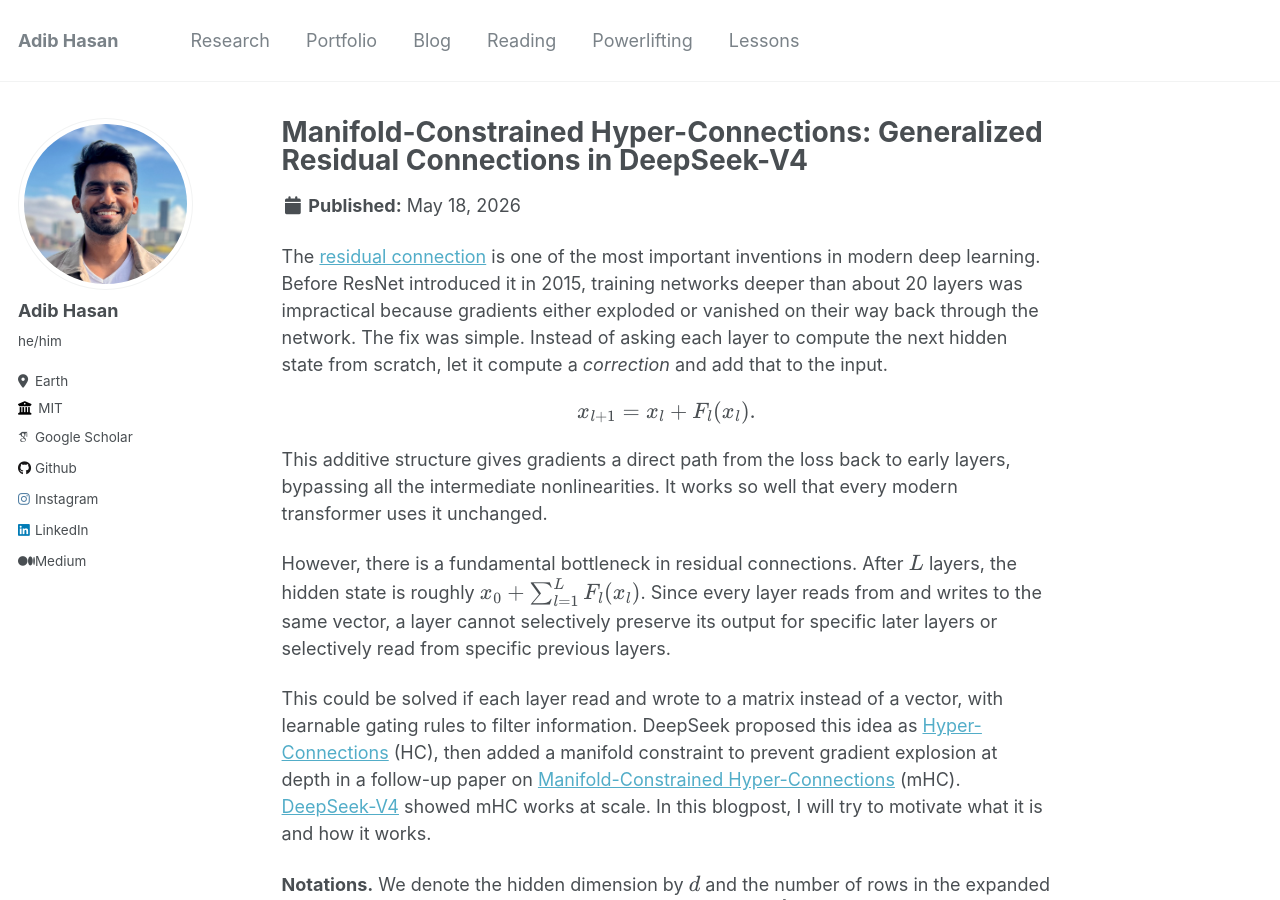
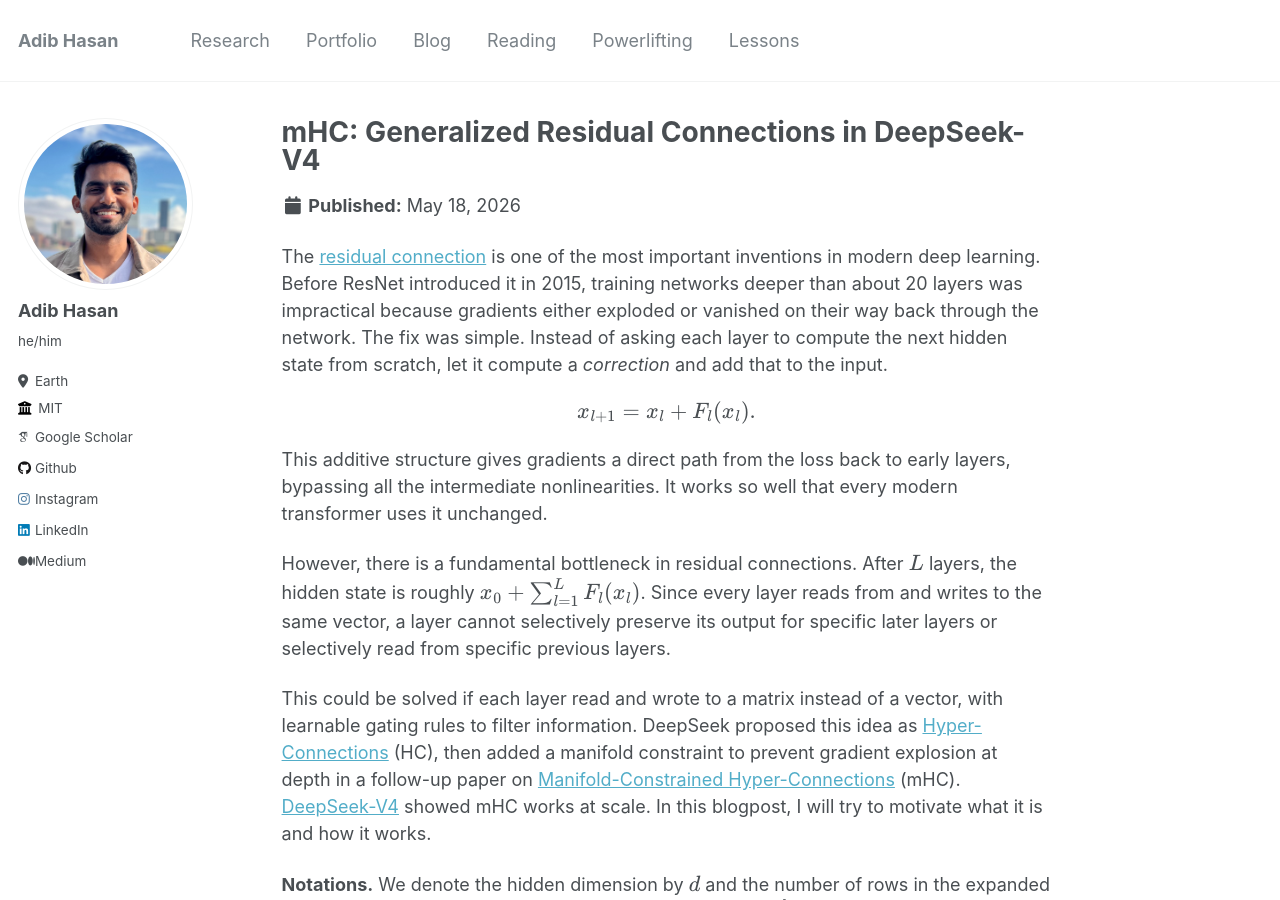
Before and after one commit to Neehan/neehan.github.io, a Jekyll site: the page built from _blog/mhc-residual-connection.md, in a window 1280 px wide and 900 px high. Built offline with Jekyll 4.4.1, drawn with Linux system fonts in a browser that asks for light colours; some web fonts are replaced.

Commit message:
Shorten title to mHC: Generalized Residual Connections in DeepSeek-V4
Co-Authored-By: Claude Opus 4.6 (1M context) <noreply@anthropic.com>

```diff
--- a/_blog/mhc-residual-connection.md
+++ b/_blog/mhc-residual-connection.md
@@ -1,5 +1,5 @@
 ---
-title: "Manifold-Constrained Hyper-Connections: Generalized Residual Connections in DeepSeek-V4"
+title: "mHC: Generalized Residual Connections in DeepSeek-V4"
 excerpt: "Residual connections force every layer to read from and write to one shared vector. Manifold-Constrained Hyper-Connections replace this vector with a matrix and constrain the mixing to be doubly stochastic, preserving the identity mapping property that makes residual connections stable."
 collection: blog
 date: 2026-05-18
```
